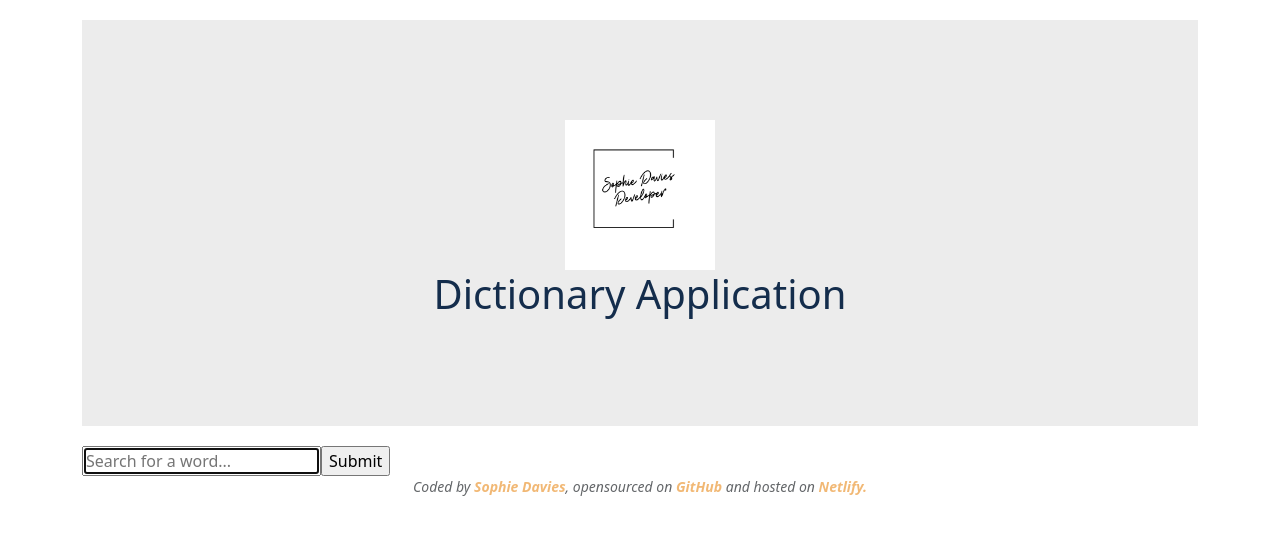
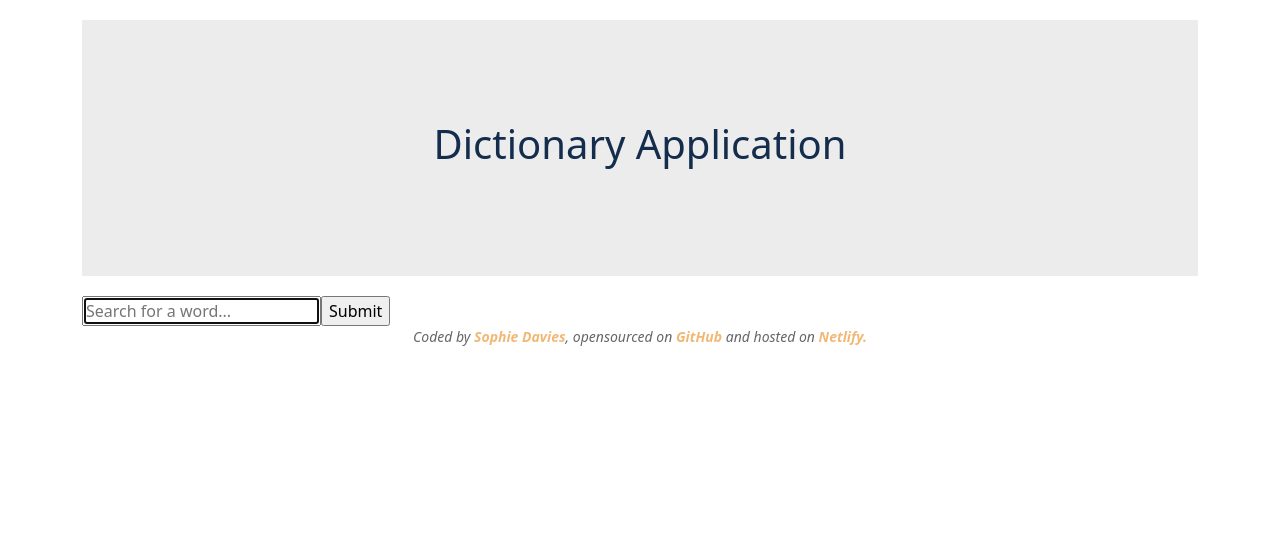
Before and after one commit to SophieLMD/react-dictionary-app, a React (Create React App) app: page / in a window 1280 px wide. Shown: the top 534 px of the page. Built offline with nearby package versions, Linux system fonts and the light colour scheme.

Commit message:
Removed logo

```diff
--- a/src/App.css
+++ b/src/App.css
@@ -3,15 +3,9 @@
   padding: 100px;
   margin: 20px auto;
 }
-
 .App h1 {
   color: #142d4c;
   text-align: center;
-}
-.App .Designer-logo {
-  max-width: 150px;
-  display: block;
-  margin: 0 auto;
 }
 .App footer .social-links {
   text-align: center;
--- a/src/App.js
+++ b/src/App.js
@@ -1,5 +1,4 @@
 import "bootstrap/dist/css/bootstrap.css";
-import logo from "./logo.png";
 import "./App.css";
 import DictionarySearch from "./DictionarySearch";
 
@@ -8,7 +7,6 @@ function App() {
     <div className="App">
       <div className="container">
         <header className="App-header">
-          <img src={logo} alt="logo" className="Designer-logo img-fluid" />
           <h1>Dictionary Application</h1>
         </header>
         <main>
--- a/src/DictionarySearch.js
+++ b/src/DictionarySearch.js
@@ -1,13 +1,23 @@
-import React from "react";
+import React, { useState } from "react";
 import "./DictionarySearch.css";
 export default function DictionarySearch() {
+  let [inputWord, setInputWord] = useState("");
+  function search(event) {
+    event.preventDefault();
+    alert("Searching");
+  }
+  function handleInputWordChange(event) {
+    event.preventDefault();
+    console.log(event);
+  }
   return (
     <div className="Dictionary">
-      <form>
+      <form onSubmit={search}>
         <input
           type="search"
           placeholder="Search for a word..."
           autoFocus={true}
+          onChange={handleInputWordChange}
         />
         <input type="submit" />
       </form>
```
Also changed, not shown: src/logo.png (deleted).
